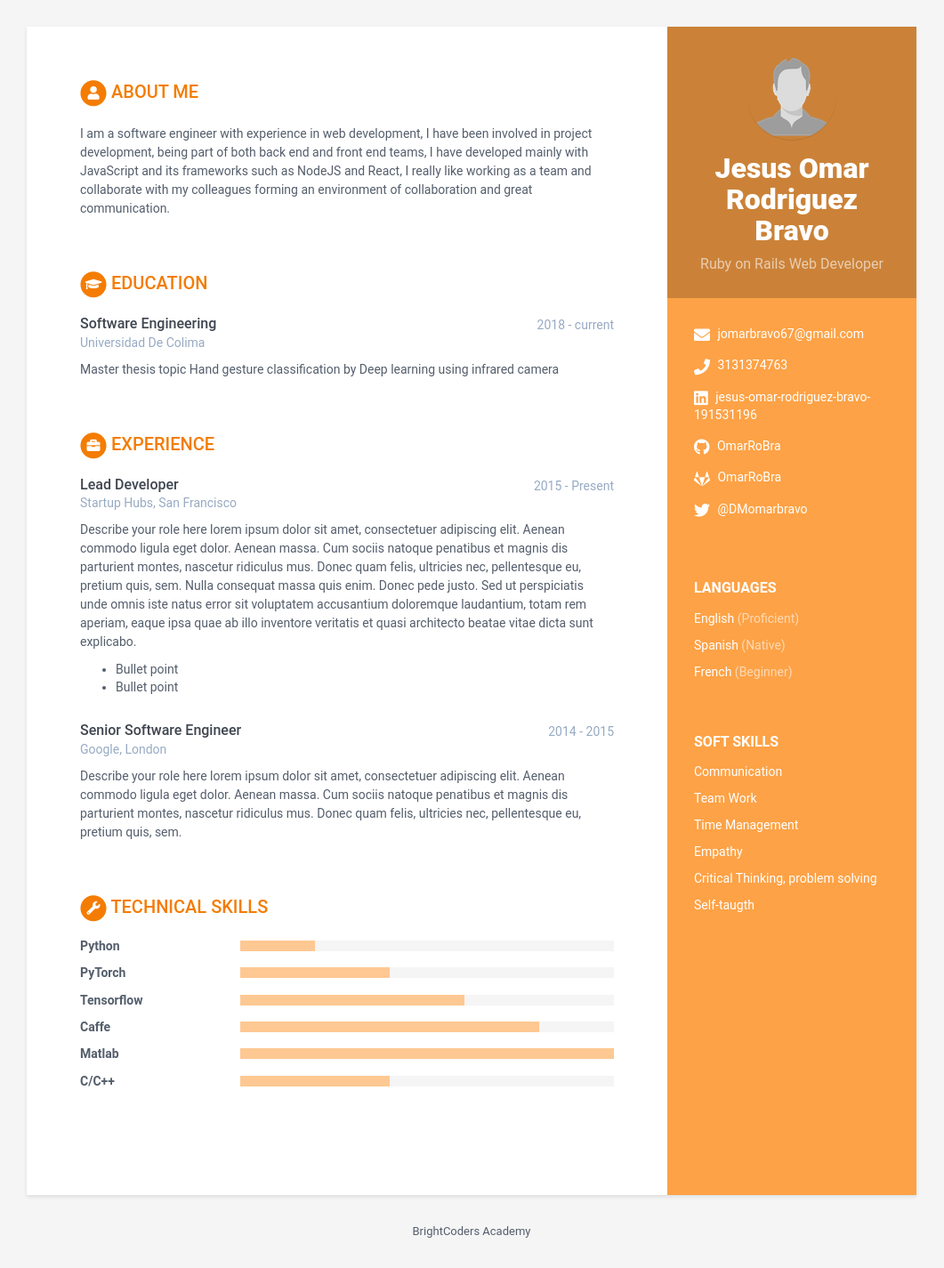
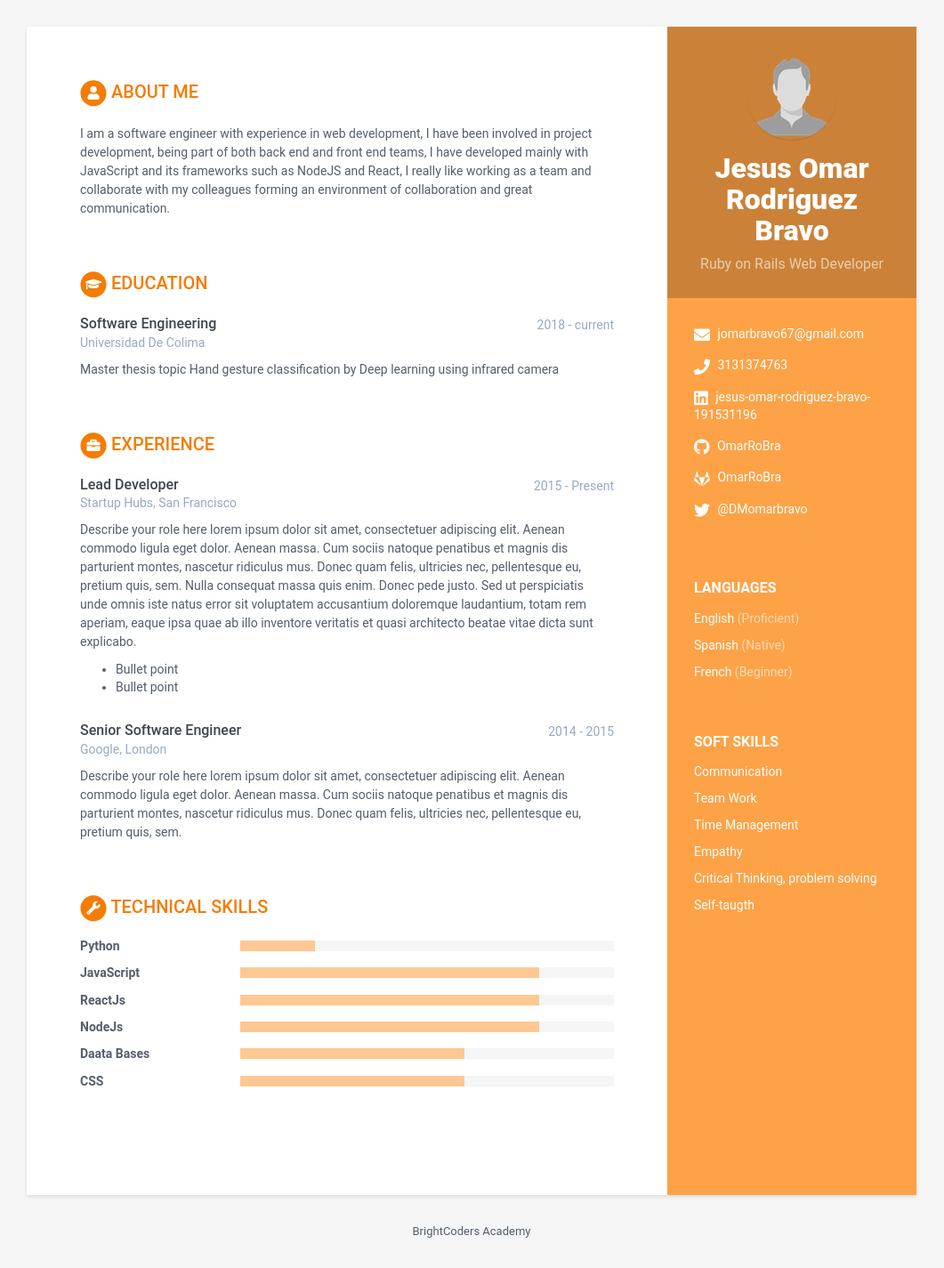
Before and after one commit to BC-MAY-21-ROR/kata-04-resume-OmarRoBra, a Jekyll site: the page built from index.html, in a window 1280 px wide. Shown: the whole page at 89% size, without its empty margins (110-1171 px from the left). Built offline with Jekyll 4.4.1, drawn with Linux system fonts in a browser that asks for light colours.

Commit message:
Update data.yml

```diff
--- a/_data/data.yml
+++ b/_data/data.yml
@@ -108,20 +108,20 @@ skills:
     - name: Python
       level: 20%
 
-    - name: PyTorch
-      level: 40%
+    - name: JavaScript
+      level: 80%
 
-    - name: Tensorflow
+    - name: ReactJs
+      level: 80%
+
+    - name: NodeJs
+      level: 80%
+
+    - name: Daata Bases
       level: 60%
 
-    - name: Caffe
-      level: 80%
-
-    - name: Matlab
-      level: 100%
-
-    - name: C/C++
-      level: 40%
+    - name: CSS
+      level: 60%
 
 # NO MODIFICAR
 footer: >
```
